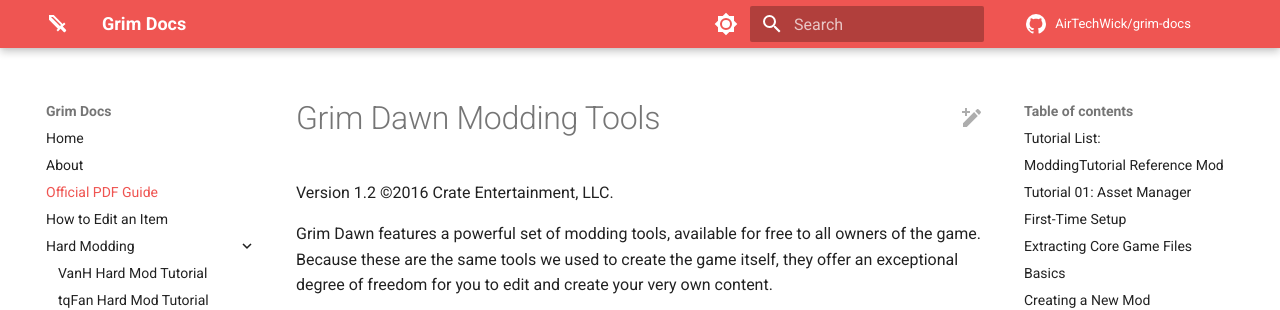
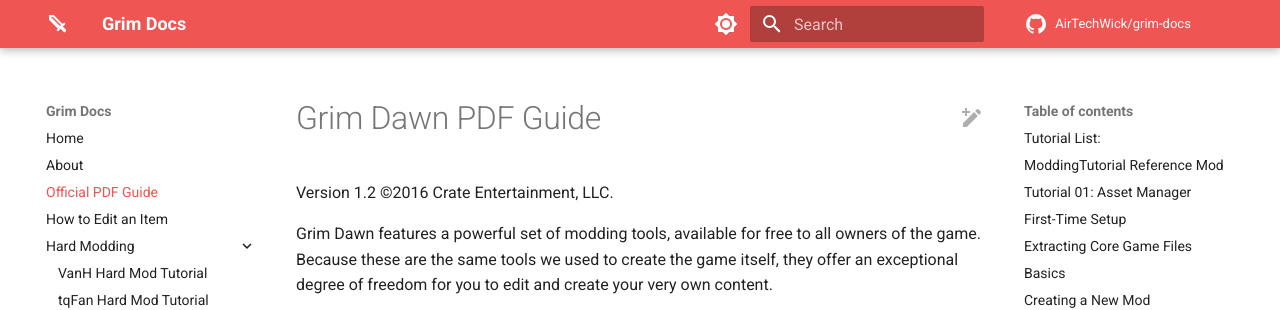
Before and after one commit to BewareTheHooks/grim-docs, an MkDocs documentation site: the page built from docs/crate-pdf-guide.md, in a window 1280 px wide and 900 px high. Shown: the top 310 px of the window. Built offline with MkDocs 1.6.1 and Material for MkDocs 9.7.7, drawn with Linux system fonts in a browser that asks for light colours; comment, search, counter and statistics services are not loaded.

Commit message:
PDF guide header update

```diff
--- a/docs/crate-pdf-guide.md
+++ b/docs/crate-pdf-guide.md
@@ -1,4 +1,4 @@
-# Grim Dawn Modding Tools
+# Grim Dawn PDF Guide
 
 Version 1.2 ©2016 Crate Entertainment, LLC.
 
```
Also changed, not shown: 1 other file.
